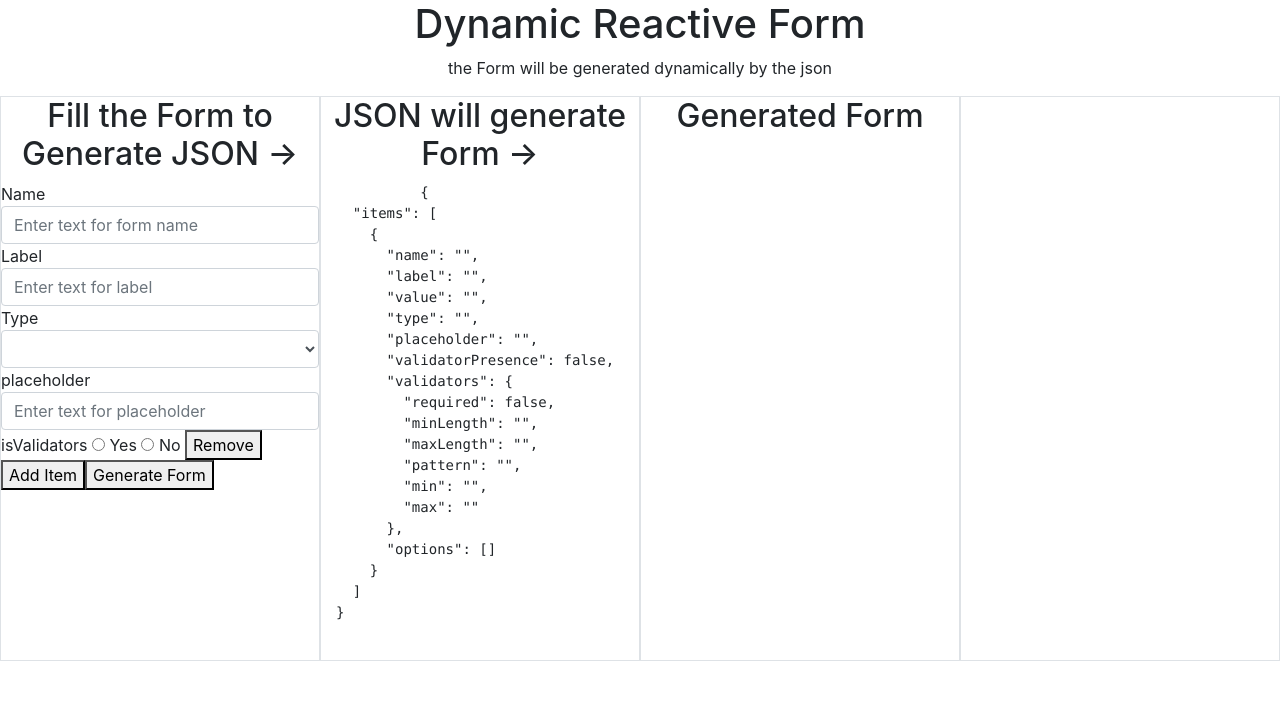
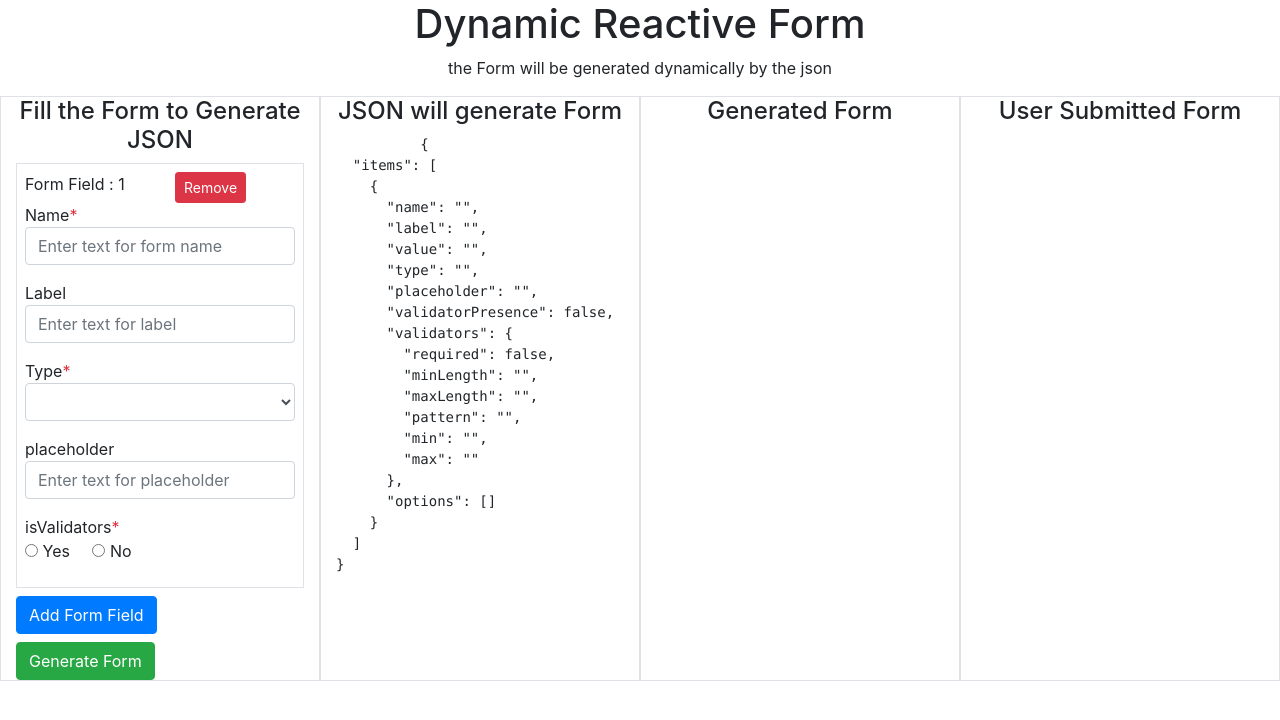
Before and after one commit to ThengaraiMaharajan/Angular_ReactiveFormBuilder, an Angular app: page / in a window 1280 px wide. Shown: the top 720 px of the page. Built offline with nearby package versions, Linux system fonts and the light colour scheme.

Commit message:
bootstrap css added to look nicer

```diff
--- a/src/app/app.component.html
+++ b/src/app/app.component.html
@@ -5,16 +5,36 @@
   </div>
   <div class="row m-0 p-0">
     <div class="col-3 m-0 p-0 border">
-      <h2 class="text-center">Fill the Form to Generate JSON -> </h2>
-      <div>
+      <h4 class="text-center">Fill the Form to Generate JSON</h4>
+      <div class="container" >
         <form [formGroup]="formFields">
-          <div formArrayName="items">
+          <div formArrayName="items" >
             <div *ngFor="let item of items.controls; let i=index">
-              <div [formGroupName]="i">
-                Name <input formControlName="name" placeholder="Enter text for form name" class="form-control">
-                Label <input formControlName="label" placeholder="Enter text for label" class="form-control">
-                Type
-                <select formControlName="type" class="form-control">
+              <div [formGroupName]="i" class="border mt-2">
+
+                <div  class="p-2">
+                  <div class="row" >
+                    <div class="col">
+                      Form Field :  {{i+1}}
+                    </div>
+                    <div class="col">
+                      <button type="button" (click)="removeItem(i)" class="btn btn-sm btn-danger" >Remove</button>
+                    </div>
+                  </div>
+
+                  <div class="form-group" >
+                    <label for="Name" class="m-0 p-0">Name</label> <span class="text-danger" >*</span>
+                    <input formControlName="name" placeholder="Enter text for form name" class="form-control" id="Name">
+                  </div>
+
+                  <div class="form-group" >
+                    <label for="label" class="m-0 p-0">Label</label>
+                    <input formControlName="label" placeholder="Enter text for label" class="form-control" id="label">
+                  </div>
+
+                  <div class="form-group" >
+                    <label for="type" class="m-0 p-0">Type</label> <span class="text-danger" >*</span>
+                    <select formControlName="type" class="form-control" id="type">
                       <option value="text">text</option>
                       <option value="number">number</option>
                       <option value="date">date</option>
@@ -23,52 +43,87 @@
                       <option value="checkbox">checkbox</option>
                       <option value="select">select</option>
                     </select>
-                placeholder <input formControlName="placeholder" placeholder="Enter text for placeholder" class="form-control">
-                isValidators
-                <input type="radio" formControlName="validatorPresence" name="validatorPresence" id="validatorPresenceYes" value="true"> Yes
-                <input type="radio" formControlName="validatorPresence" name="validatorPresence" id="validatorPresenceNo" value="false"> No
+                  </div>
+
+                  <div class="form-group">
+                    <label for="placeholder" class="m-0 p-0">placeholder</label>
+                    <input formControlName="placeholder" placeholder="Enter text for placeholder" class="form-control" id="placeholder">
+                  </div>
+
+                  <div class="form-group">
+                    <label class="m-0 p-0">isValidators</label> <span class="text-danger" >*</span>
+                    <br>
+                    <input type="radio" formControlName="validatorPresence" name="validatorPresence" id="validatorPresenceYes" value="true">&nbsp;<label class="m-0 p-0" for="validatorPresenceYes">Yes</label> &nbsp; &nbsp;
+                    <input type="radio" formControlName="validatorPresence" name="validatorPresence" id="validatorPresenceNo" value="false">&nbsp;<label class="m-0 p-0" for="validatorPresenceNo">No</label>
+                  </div>
+
 
                   <div formGroupName="validators" *ngIf="item.get('validatorPresence')?.value == 'true'">
-                  required
-                  <input type="radio" formControlName="required" name="required" value="true" />Yes
-                  <input type="radio" formControlName="required" name="required" value="false" />No
-                  minlength
+                    <div class="form-group">
+                      <label class="m-0 p-0">required</label>
+                      <br>
+                      <input type="radio" formControlName="required" name="required" value="true" id="requiredYes"/>&nbsp;<label for="requiredYes">Yes</label> &nbsp; &nbsp;
+                      <input type="radio" formControlName="required" name="required" value="false" id="requiredNo"/>&nbsp;<label for="requiredNo">No</label>
+                    </div>
+
+                    <div class="form-group">
+                      <label class="m-0 p-0">minlength</label>
                       <input class="form-control" formControlName="minLength" placeholder="Enter validators">
-                  max length
+                    </div>
+                    <div class="form-group">
+                      <label class="m-0 p-0">maxlength</label>
                       <input class="form-control" formControlName="maxLength" placeholder="Enter validators">
-                  min
+                    </div>
+                    <div class="form-group">
+                      <label class="m-0 p-0">min</label>
                       <input class="form-control" formControlName="min" placeholder="Enter validators">
-                  max
+                    </div>
+
+                    <div class="form-group">
+                      <label class="m-0 p-0">max</label>
                       <input class="form-control" formControlName="max" placeholder="Enter validators">
-                  pattern
+                    </div>
+
+                    <div class="form-group">
+                      <label class="m-0 p-0">pattern</label>
                       <input class="form-control" formControlName="pattern" placeholder="Enter validators">
                     </div>
+
+                  </div>
+
                   <div *ngIf="item.get('type')?.value == 'radio' || item.get('type')?.value == 'checkboxMultiple' || item.get('type')?.value == 'checkbox' || item.get('type')?.value == 'select'">
                     <div formArrayName="options">
                       <div *ngFor="let option of item.value.options; let j=index">
                         <div [formGroupName]="j">
-                        enter option
-                        <input type="text" formControlName="valueLabel" placeholder="Value Label">
-                        enter label
-                        <input type="text" formControlName="id" placeholder="Value id">
-                        <button type="button" (click)="removeOption(i, j)">Remove Option</button>
+                          <div class="form-group">
+                            <label for="enterOption">enter option</label>
+                            <input type="text" formControlName="valueLabel" placeholder="Value Label"  id="enterOption" class="form-control">
+                          </div>
+                          <div class="formgroup">
+                            <label for="enterLabel">enter label</label>
+                            <input type="text" formControlName="id" placeholder="Value id" id="enterLabel" class="form-control">
+                          </div>
+                          <button type="button" (click)="removeOption(i, j)" class="btn btn-sm btn-danger" >Remove Option</button>
                         </div>
                       </div>
                     </div>
-                  <button type="button" (click)="addOption(i)">Add Option</button>
+                    <button type="button" (click)="addOption(i)" class="btn btn-sm btn-primary" >Add Option</button>
                   </div>
 
-                <button type="button" (click)="removeItem(i)">Remove</button>
+
+                </div>
+
               </div>
             </div>
           </div>
-          <button type="button" (click)="addItem()">Add Item</button>
-          <button type="button" (click)="generateForm()">Generate Form</button>
+          <button type="button" (click)="addItem()" class="btn btn-primary mt-2" >Add Form Field</button>
+          <br>
+          <button type="button" (click)="generateForm()" class="btn btn-success mt-2" >Generate Form</button>
         </form>
       </div>
     </div>
     <div class="col-3 m-0 p-0 border">
-      <h2 class="text-center">JSON will generate Form -> </h2>
+      <h4 class="text-center">JSON will generate Form </h4>
       <div class="container">
         <pre>
           {{formFields.value | json}}
@@ -76,7 +131,7 @@
       </div>
     </div>
     <div class="col-3 m-0 p-0 border">
-      <h2 class="text-center">Generated Form</h2>
+      <h4 class="text-center">Generated Form</h4>
       <div *ngIf="showForms" class="container">
         <form [formGroup]="dynamicForm">
           <!--Data Binding the Array of Objects by ngFor Loop-->
@@ -334,6 +389,7 @@
       </div>
     </div>
     <div class="col-3 m-0 p-0 border">
+      <h4 class="text-center">User Submitted Form</h4>
       <pre>
         {{dynamicFormValues| json}}
       </pre>
--- a/src/app/app.component.ts
+++ b/src/app/app.component.ts
@@ -8,16 +8,21 @@ import { FormArray, FormBuilder, FormControl, FormGroup, Validators } from '@ang
 })
 export class AppComponent implements OnInit {
   title = 'dynamicReactiveFormBuilding';
-  constructor(
-    private fb: FormBuilder
-  ){}
-
   dynamicForm!: FormGroup;
   dynamicJsonForm: any;
   minDate: string = '';
   dynamicFormValues : any;
   formFields!: FormGroup;
   showForms : boolean = false;
+  formSubmitted: boolean = false;
+  today = new Date();
+  maxDate = new Date();
+  selectedCheckBoxArr : any[] = [];
+  generateFormButtonClicked : boolean = false;
+
+  constructor(
+    private fb: FormBuilder
+  ){}
 
   ngOnInit(){
 
@@ -33,7 +38,6 @@ export class AppComponent implements OnInit {
   get a() {
     return this.dynamicForm.controls;
   }
-  formSubmitted: boolean = false;
 
   get items() {
     return this.formFields.get('items') as FormArray;
@@ -41,12 +45,12 @@ export class AppComponent implements OnInit {
 
   createItem() {
     return this.fb.group({
-      name: '',
+      name:  ['',[Validators.required]],
       label : '',
       value :'',
-      type:'',
+      type: ['',[Validators.required]],
       placeholder : '',
-      validatorPresence : false,
+      validatorPresence :  [false,[Validators.required]],
       validators: this.fb.group({
         required: false,
         minLength:'',
@@ -71,6 +75,7 @@ export class AppComponent implements OnInit {
       id:''
     }));
   }
+
   removeOption(itemIndex: number, optionIndex: number) {
     const item = this.items.at(itemIndex);
     const optionsArray = item.get('options') as FormArray;
@@ -83,18 +88,19 @@ export class AppComponent implements OnInit {
 
   generateForm(){
     this.dynamicJsonForm = this.formFields.value.items;
-    this.dynamicReactiveForm();
+    this.dynamicReactiveForm(this.formFields.value.items);
   }
 
-  dynamicReactiveForm() {
+  dynamicReactiveForm(formFieldsJson : any) {
     this.showForms = true;
-    for (let formFields of this.dynamicJsonForm) {
+    for (let formFields of formFieldsJson) {
       let validatorsToAdd: any = [];
-      console.log(formFields);
-      if (formFields.validatorPresence == "true") {
+      console.log('Form fields Json \n',formFields);
+      if (formFields.validatorPresence === "true") {
         for (let key in formFields.validators) {
           let value = formFields.validators[key];
-          console.log(key, ':', value);
+          console.log('Validators Key Value Pair \n',key, ':', value);
+          if(value !== ""){
             switch (key) {
               case 'required':
                 validatorsToAdd.push(Validators.required);
@@ -116,6 +122,7 @@ export class AppComponent implements OnInit {
                 break;
             }
           }
+        }
         // this.dynamicForm.addControl(formFields.name,this.fb.control(formFields.value,validatorsToAdd));
         this.dynamicForm.addControl(formFields.name,new FormControl('', validatorsToAdd)
         );
@@ -129,13 +136,11 @@ export class AppComponent implements OnInit {
   submitForm() {
     this.formSubmitted = true;
     if (this.dynamicForm.invalid) {
-      alert('form is invalid');
       console.log('isValidForm : ', this.dynamicForm.valid);
       console.log('submitted form : \n', this.dynamicForm);
       console.log('submitted form : \n', this.dynamicForm.value);
       this.dynamicFormValues = this.dynamicForm.value;
     } else {
-      alert('form is submitted');
       console.log('isValidForm : ', this.dynamicForm.valid);
       console.log('submitted form : \n', this.dynamicForm);
       console.log('submitted form : \n', this.dynamicForm.value);
@@ -143,9 +148,6 @@ export class AppComponent implements OnInit {
     }
   }
 
-  today = new Date();
-  maxDate = new Date();
-  selectedCheckBoxArr : any[] = []
   onCheckBoxChecked( e : any, formName : string ){
     if(e.target.checked){
       this.selectedCheckBoxArr.push(parseInt(e.target.value));
```
Lines whose indentation alone changed are shown as unchanged.
